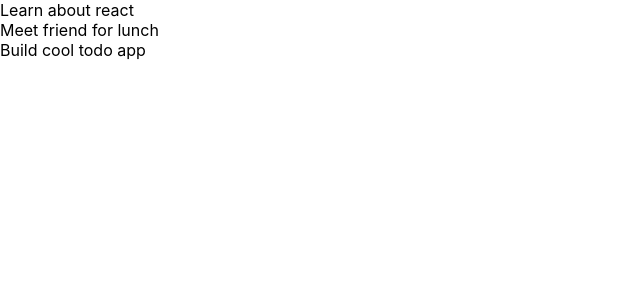
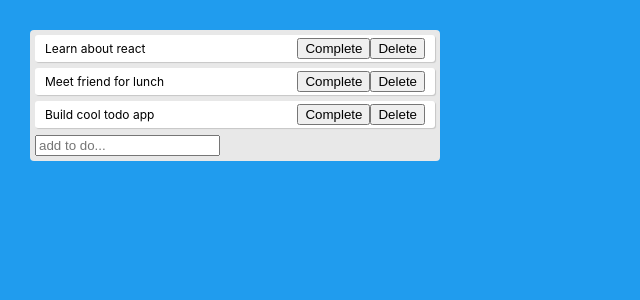
Before and after one commit to Cuthbert20/hooks-my-project, a React (Create React App) app: page / in a window 1280 px wide. Shown: the top 300 px of the page, without its empty margins (0-640 px from the left). Built offline with nearby package versions, Linux system fonts and the light colour scheme.

Commit message:
display, add, and line-through complete todos

```diff
--- a/src/App.css
+++ b/src/App.css
@@ -1,22 +1,24 @@
-.App {
-  text-align: center;
+.app {
+  background: #209cee;
+  padding: 30px;
+  height: 100vh;
 }
 
-.App-logo {
-  height: 40vmin;
+.todo-list {
+  background: #e8e8e8;
+  border-radius: 4px;
+  padding: 5px;
+  max-width: 400px;
 }
 
-.App-header {
-  background-color: #282c34;
-  min-height: 100vh;
+.todo {
+  background: #fff;
+  box-shadow: 1px 1px 1px rgba(0, 0, 0, 0.15);
+  padding: 3px 10px;
+  font-size: 12px;
+  margin-bottom: 6px;
+  border-radius: 3px;
   display: flex;
-  flex-direction: column;
   align-items: center;
-  justify-content: center;
-  font-size: calc(10px + 2vmin);
-  color: white;
+  justify-content: space-between;
 }
-
-.App-link {
-  color: #09d3ac;
-}
--- a/src/App.js
+++ b/src/App.js
@@ -1,7 +1,44 @@
 import React, { useState } from "react";
+import "./App.css";
+//destructuring todo and index from props
+function Todo({ todo, index, completeTodo }) {
+  return (
+    <div
+      //adding stying so that if todo is completed then there will be a line-through the text
+      //isCompleted is set to false on state by default
+      style={{ textDecoration: todo.isCompleted ? "line-through" : "" }}
+      className="todo"
+    >
+      {todo.text}
+      <div>
+        <button onClick={() => completeTodo(index)}>Complete</button>
+        <button onClick={() => completeTodo(index)}>Delete</button>
+      </div>
+    </div>
+  );
+}
+//destructuring addTodo from props
+function TodoForm({ addTodo }) {
+  //form will have state so we will use useState again, state will be empty by default ie(useState(""))
+  const [value, setValue] = useState("");
 
-function Todo({ todo, index }) {
-  return <div className="todo">{todo.text}</div>;
+  const handleSubmit = e => {
+    e.preventDefault();
+    if (!value) return;
+    addTodo(value);
+    setValue("");
+  };
+  return (
+    <form onSubmit={handleSubmit}>
+      <input
+        type="text"
+        className="input"
+        value={value}
+        placeholder="add to do..."
+        onChange={e => setValue(e.target.value)}
+      />
+    </form>
+  );
 }
 
 function App() {
@@ -22,14 +59,33 @@ function App() {
     }
   ]);
 
+  const addTodo = text => {
+    //creating newTodos and keeping current todos by using spread operator
+    const newTodos = [...todos, { text }];
+    setTodos(newTodos);
+  };
+
+  const completeTodo = index => {
+    const newTodos = [...todos];
+    newTodos[index].isCompleted = true;
+    setTodos(newTodos);
+  };
+
   return (
     <div className="app">
       <div className="todo-list">
         {todos.map((todo, index) => (
           //passing props to Todo Component which is a function Component that is declared above in App.js Component.
           //so different then class based but, very exciting.
-          <Todo key={index} index={index} todo={todo}></Todo>
+          <Todo
+            completeTodo={completeTodo}
+            key={index}
+            index={index}
+            todo={todo}
+          ></Todo>
         ))}
+        {/* passing addTodo to TodoForm */}
+        <TodoForm addTodo={addTodo} />
       </div>
     </div>
   );
```
